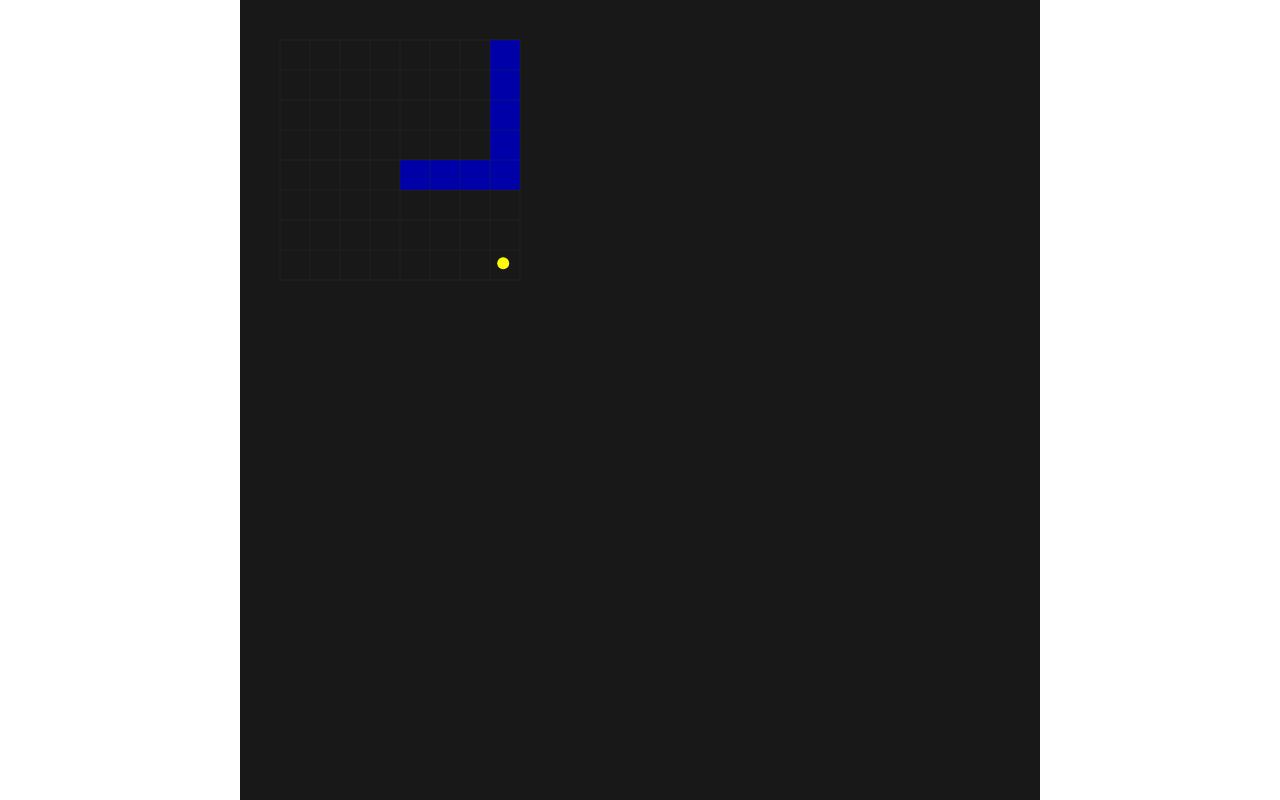
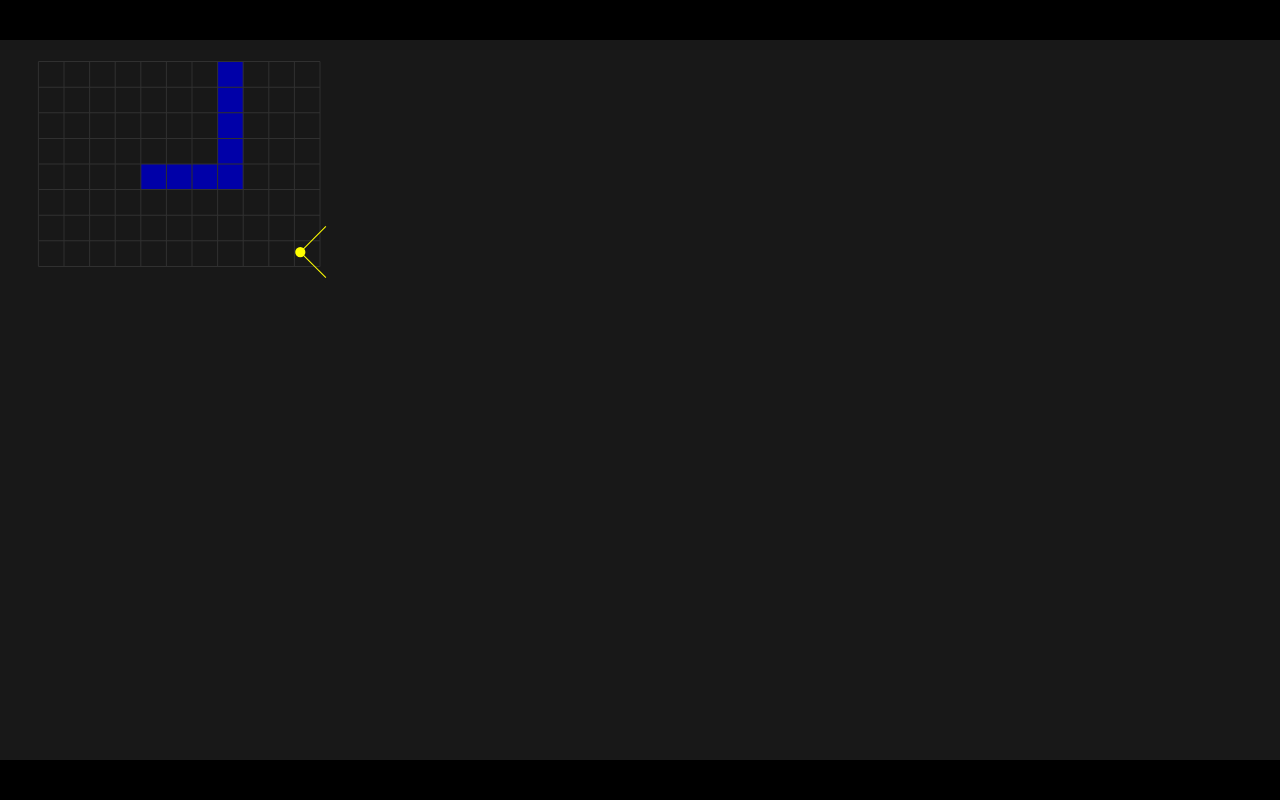
Before and after one commit to jpres27/Raycasting-in-a-browser, a website: page index.html in a window 1280 px wide. Drawn offline with Linux system fonts and the light colour scheme.

Commit message:
renderer nearly prototyped

```diff
--- a/index.html
+++ b/index.html
@@ -10,6 +10,10 @@
             top:50%;
             transform: translate(-50%, -50%);
         }
+
+        body {
+            background-color: black;
+        }
     </style>
     <body>
         <canvas id="game">
--- a/index.js
+++ b/index.js
@@ -1,5 +1,8 @@
 "use strict";
 const EPSILON = 1e-3;
+const NEAR_PLANE = 1.0;
+const FOV = Math.PI * 0.5;
+const RAYS = 100;
 class v2 {
     constructor(x, y) {
         this.x = x;
@@ -7,6 +10,9 @@ class v2 {
     }
     static Zero() {
         return new v2(0, 0);
+    }
+    static FromAngle(angle) {
+        return new v2(Math.cos(angle), Math.sin(angle));
     }
     Add(that) {
         return new v2(this.x + that.x, this.y + that.y);
@@ -31,12 +37,31 @@ class v2 {
     Scale(val) {
         return new v2(this.x * val, this.y * val);
     }
+    Rot90() {
+        return new v2(-this.y, this.x);
+    }
+    Lerp(that, t) {
+        return that.Subtract(this).Scale(t).Add(this);
+    }
     DistanceTo(that) {
         return that.Subtract(this).Length();
     }
     Array() {
         return [this.x, this.y];
     }
+}
+class player {
+    constructor(position, direction) {
+        this.position = position;
+        this.direction = direction;
+    }
+}
+function GetFOV(Player) {
+    const p = Player.position.Add(v2.FromAngle(Player.direction).Scale(NEAR_PLANE));
+    const l = Math.tan(FOV * 0.5) * NEAR_PLANE;
+    const p1 = p.Add(p.Subtract(Player.position).Rot90().Normalize().Scale(l));
+    const p2 = p.Subtract(p.Subtract(Player.position).Rot90().Normalize().Scale(l));
+    return [p1, p2];
 }
 function DrawLine(context, p1, p2) {
     context.beginPath();
@@ -59,7 +84,7 @@ function SnapFloorCeiling(x, dx) {
         return Math.floor(x + Math.sign(dx) * EPSILON);
     return x;
 }
-function GetCurrentCell(p1, p2) {
+function GetCell(p1, p2) {
     const d = p2.Subtract(p1);
     return new v2(Math.floor(p2.x + Math.sign(d.x) * EPSILON), Math.floor(p2.y + Math.sign(d.y) * EPSILON));
 }
@@ -90,6 +115,18 @@ function RayStep(p1, p2) {
     }
     return p3;
 }
+function CheckIfWithinLevel(Level_Map, p) {
+    const size = GetLevelSize(Level_Map);
+    return 0 <= p.x && p.x < size.x && 0 <= p.y && p.y < size.y;
+}
+function CastRay(Level_Map, p1, p2) {
+    while (CheckIfWithinLevel(Level_Map, p2) && Level_Map[p2.y][p2.x] === 0) {
+        const p3 = RayStep(p1, p2);
+        p1 = p2;
+        p2 = p3;
+    }
+    return p2;
+}
 function GetLevelSize(Level_Map) {
     const y = Level_Map.length;
     let x = Number.MIN_VALUE;
@@ -98,14 +135,14 @@ function GetLevelSize(Level_Map) {
     }
     return new v2(x, y);
 }
-function RenderMinimap(context, p1, p2, position, size, level_map) {
-    context.reset();
+function RenderMinimap(context, Player, position, size, level_map) {
+    context.save();
     context.fillStyle = "#181818";
     context.fillRect(0, 0, context.canvas.width, context.canvas.height);
     const grid_size = GetLevelSize(level_map);
     context.translate(...position.Array());
     context.scale(...size.Divide(grid_size).Array());
-    context.lineWidth = 0.01;
+    context.lineWidth = 0.04;
     for (let y = 0; y < grid_size.y; ++y) {
         for (let x = 0; x < grid_size.x; ++x) {
             if (level_map[y][x] !== 0) {
@@ -122,58 +159,53 @@ function RenderMinimap(context, p1, p2, position, size, level_map) {
         DrawLine(context, new v2(0, y), new v2(grid_size.x, y));
     }
     context.fillStyle = "yellow";
-    DrawFilledCircle(context, p1, 0.2);
-    if (p2 !== undefined) {
-        for (;;) {
-            DrawFilledCircle(context, p2, 0.2);
-            context.strokeStyle = "yellow";
-            DrawLine(context, p1, p2);
-            const c = GetCurrentCell(p1, p2);
-            if (c.x < 0 || c.x >= grid_size.x ||
-                c.y < 0 || c.y >= grid_size.y ||
-                level_map[c.y][c.x] == 1) {
-                break;
-            }
-            const p3 = RayStep(p1, p2);
-            p1 = p2;
-            p2 = p3;
+    DrawFilledCircle(context, Player.position, 0.2);
+    const [p1, p2] = GetFOV(Player);
+    context.strokeStyle = "yellow";
+    //DrawLine(context, Player.position, p);
+    DrawLine(context, Player.position, p1);
+    DrawLine(context, Player.position, p2);
+    context.restore();
+}
+function RenderGame(Context, Player, Level_Map) {
+    const Strip_Width = Context.canvas.width / RAYS;
+    const [p1, p2] = GetFOV(Player);
+    Context.fillStyle = "green";
+    for (let x = 0; x < RAYS; ++x) {
+        const Ray_Collision_Point = CastRay(Level_Map, Player.position, p1.Lerp(p2, x / RAYS));
+        const Cell = GetCell(Player.position, Ray_Collision_Point);
+        if (CheckIfWithinLevel(Level_Map, Cell) && Level_Map[Cell.y][Cell.x] == 0) {
+            Context.fillRect(x * Strip_Width, 0, Strip_Width, Context.canvas.height);
         }
     }
 }
 (() => {
-    let level = [
-        [0, 0, 0, 0, 0, 0, 0, 1],
-        [0, 0, 0, 0, 0, 0, 0, 1],
-        [0, 0, 0, 0, 0, 0, 0, 1],
-        [0, 0, 0, 0, 0, 0, 0, 1],
-        [0, 0, 0, 0, 1, 1, 1, 1],
-        [0, 0, 0, 0, 0, 0, 0, 0],
-        [0, 0, 0, 0, 0, 0, 0, 0],
-        [0, 0, 0, 0, 0, 0, 0, 0],
+    let Level_Data = [
+        [0, 0, 0, 0, 0, 0, 0, 1, 0, 0, 0],
+        [0, 0, 0, 0, 0, 0, 0, 1, 0, 0, 0],
+        [0, 0, 0, 0, 0, 0, 0, 1, 0, 0, 0],
+        [0, 0, 0, 0, 0, 0, 0, 1, 0, 0, 0],
+        [0, 0, 0, 0, 1, 1, 1, 1, 0, 0, 0],
+        [0, 0, 0, 0, 0, 0, 0, 0, 0, 0, 0],
+        [0, 0, 0, 0, 0, 0, 0, 0, 0, 0, 0],
+        [0, 0, 0, 0, 0, 0, 0, 0, 0, 0, 0],
     ];
-    const game = document.getElementById("game");
-    if (game === null) {
+    const Game = document.getElementById("game");
+    if (Game === null) {
         throw new Error("Null game canvas");
     }
-    game.width = 800;
-    game.height = 800;
-    const context = game.getContext("2d");
-    if (context === null) {
+    let resolution_factor = 80;
+    Game.width = 16 * resolution_factor;
+    Game.height = 9 * resolution_factor;
+    const Context = Game.getContext("2d");
+    if (Context === null) {
         throw new Error("2d context is null");
     }
-    const grid_size = GetCanvasSize(context);
-    let p1 = GetLevelSize(level).Multiply(new v2(0.93, 0.93));
-    let p2 = undefined;
-    let minimap_pos = v2.Zero().Add(GetCanvasSize(context).Scale(0.05));
-    let minimap_size = GetCanvasSize(context).Scale(0.3);
-    game.addEventListener("mousemove", (event) => {
-        p2 = new v2(event.offsetX, event.offsetY)
-            .Subtract(minimap_pos)
-            .Divide(minimap_size)
-            .Multiply(GetLevelSize(level));
-        let size = GetLevelSize(level);
-        // console.log(p2);
-        RenderMinimap(context, p1, p2, minimap_pos, minimap_size, level);
-    });
-    RenderMinimap(context, p1, p2, minimap_pos, minimap_size, level);
+    const grid_size = GetCanvasSize(Context);
+    let Player = new player(GetLevelSize(Level_Data).Multiply(new v2(0.93, 0.93)), 0);
+    let Minimap_Pos = v2.Zero().Add(GetCanvasSize(Context).Scale(0.03));
+    let Cell_Size = Context.canvas.width * 0.02;
+    let Minimap_Size = GetLevelSize(Level_Data).Scale(Cell_Size);
+    RenderGame(Context, Player, Level_Data);
+    RenderMinimap(Context, Player, Minimap_Pos, Minimap_Size, Level_Data);
 })();
```
Also changed, not shown: index.ts (+95 -49 lines).
